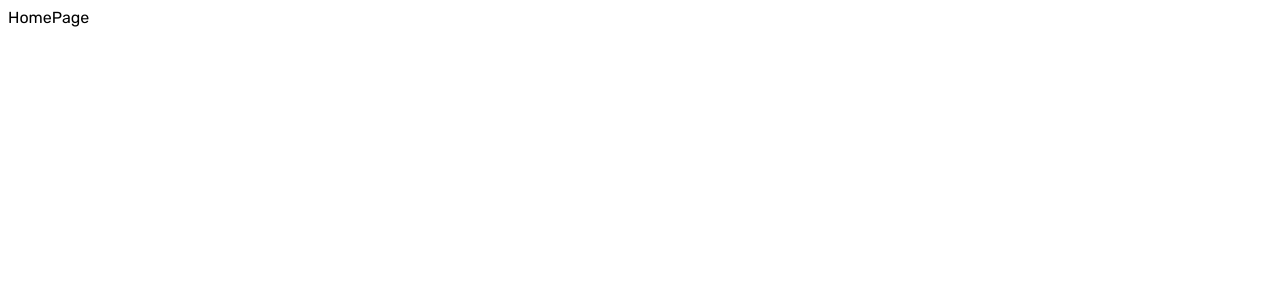
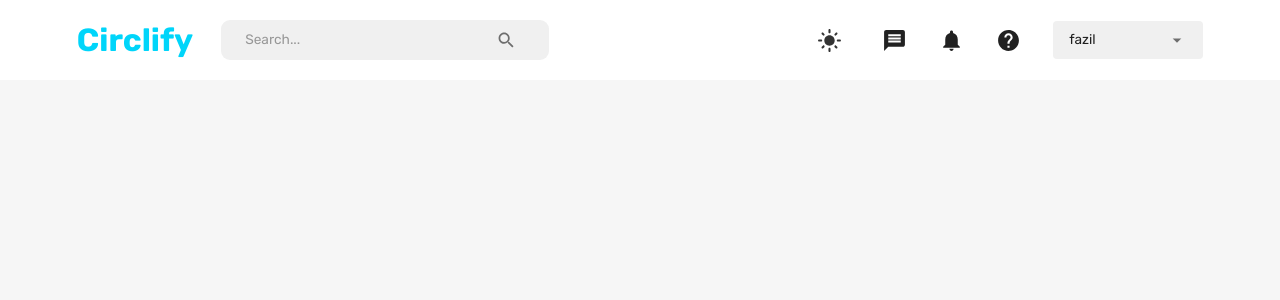
Before and after one commit to fazil2915/Circlify, a React (Vite) app in the folder client/: page /home in a window 1280 px wide. Shown: the top 300 px of the page. Built offline with nearby package versions, Linux system fonts and the light colour scheme.

Commit message:
up:navbar with state

```diff
--- a/client/src/App.jsx
+++ b/client/src/App.jsx
@@ -2,21 +2,29 @@
 import HomePage from '@/scenes/homePage';
 import LoginPage from "@/scenes/loginPage";
 import ProfilePage from "@/scenes/profilePage";
+import { useMemo } from 'react';
+import { useSelector } from 'react-redux';
+import { CssBaseline,ThemeProvider } from '@mui/material';
+import  {createTheme} from "@mui/material/styles"
+import { themeSettings } from './theme';
 
 
 function App() {
-
+  const mode=useSelector((state)=>state.mode);
+  const theme=useMemo(()=>createTheme(themeSettings(mode)),[mode]);
 
   return (
     <>
-     <BrowserRouter>
+       <BrowserRouter>
+     <ThemeProvider theme={theme}>
+      <CssBaseline/>
      <Routes>
       <Route path='/' element={<LoginPage/>}/>
       <Route path='/home' element={<HomePage/>}/>
       <Route path='/profile/:userId' element={<ProfilePage/>}/>
      </Routes>
+     </ThemeProvider>
      </BrowserRouter>
-
     </>
   );
 }
--- /dev/null
+++ b/client/src/components/FlexBetween.jsx
@@ -0,0 +1,10 @@
+import {Box} from "@mui/material"
+import { styled } from "@mui/system";
+
+const FlexBetween=styled(Box)({
+    display:"flex",
+    justifyContent:"space-between",
+    alignItems:"center"
+})
+
+export default FlexBetween;
--- a/client/src/scenes/homePage/index.jsx
+++ b/client/src/scenes/homePage/index.jsx
@@ -1,7 +1,9 @@
-import react from "react"
-
+import { Box } from "@mui/material";
+import Navbar from "@/scenes/navbar";
 const HomePage =()=>{
-  return <div>HomePage</div>
+  return <Box>
+    <Navbar/>
+  </Box>
 
 };
 
--- a/client/src/scenes/navbar/index.jsx
+++ b/client/src/scenes/navbar/index.jsx
@@ -1,5 +1,197 @@
-const Navbar =()=>{
-    return <div>navbar</div>
-  };
+import { useState } from "react";
+import {
+  Box,
+  IconButton,
+  InputBase,
+  Typography,
+  Select,
+  MenuItem,
+  FormControl,
+  useTheme,
+  useMediaQuery,
+} from "@mui/material";
+import {
+  Search,
+  Message,
+  DarkMode,
+  LightMode,
+  Notifications,
+  Help,
+  Menu,
+  Close,
+} from "@mui/icons-material";
+import { useDispatch, useSelector } from "react-redux";
+import { setMode, setLogout } from "@/state";
+import { useNavigate } from "react-router-dom";
+import FlexBetween from "@/components/FlexBetween";
 
-  export default Navbar;
+const Navbar = () => {
+  const [isMobileMenuToggled, setIsMobileMenuToggled] = useState(false);
+  const dispatch = useDispatch();
+  const navigate = useNavigate();
+  const user = useSelector((state) => state.user);
+  const isNonMobileScreens = useMediaQuery("(min-width: 1000px)");
+
+  const theme = useTheme();
+  const neutralLight = theme.palette.neutral.light;
+  const dark = theme.palette.neutral.dark;
+  const background = theme.palette.background.default;
+  const primaryLight = theme.palette.primary.light;
+  const alt = theme.palette.background.alt;
+
+  const fullName = "fazil";
+
+  return (
+    <FlexBetween padding="1rem 6%" backgroundColor={alt}>
+      <FlexBetween gap="1.75rem">
+        <Typography
+          fontWeight="bold"
+          fontSize="clamp(1rem, 2rem, 2.25rem)"
+          color="primary"
+          onClick={() => navigate("/home")}
+          sx={{
+            "&:hover": {
+              color: primaryLight,
+              cursor: "pointer",
+            },
+          }}
+        >
+          Circlify
+        </Typography>
+        {isNonMobileScreens && (
+          <FlexBetween
+            backgroundColor={neutralLight}
+            borderRadius="9px"
+            gap="3rem"
+            padding="0.1rem 1.5rem"
+          >
+            <InputBase placeholder="Search..." />
+            <IconButton>
+              <Search />
+            </IconButton>
+          </FlexBetween>
+        )}
+      </FlexBetween>
+
+      {/* DESKTOP NAV */}
+      {isNonMobileScreens ? (
+        <FlexBetween gap="2rem">
+          <IconButton onClick={() => dispatch(setMode())}>
+            {theme.palette.mode === "dark" ? (
+              <DarkMode sx={{ fontSize: "25px" }} />
+            ) : (
+              <LightMode sx={{ color: dark, fontSize: "25px" }} />
+            )}
+          </IconButton>
+          <Message sx={{ fontSize: "25px" }} />
+          <Notifications sx={{ fontSize: "25px" }} />
+          <Help sx={{ fontSize: "25px" }} />
+          <FormControl variant="standard" value={fullName}>
+            <Select
+              value={fullName}
+              sx={{
+                backgroundColor: neutralLight,
+                width: "150px",
+                borderRadius: "0.25rem",
+                p: "0.25rem 1rem",
+                "& .MuiSvgIcon-root": {
+                  pr: "0.25rem",
+                  width: "3rem",
+                },
+                "& .MuiSelect-select:focus": {
+                  backgroundColor: neutralLight,
+                },
+              }}
+              input={<InputBase />}
+            >
+              <MenuItem value={fullName}>
+                <Typography>{fullName}</Typography>
+              </MenuItem>
+              <MenuItem onClick={() => dispatch(setLogout())}>Log Out</MenuItem>
+            </Select>
+          </FormControl>
+        </FlexBetween>
+      ) : (
+        <IconButton
+          onClick={() => setIsMobileMenuToggled(!isMobileMenuToggled)}
+        >
+          <Menu />
+        </IconButton>
+      )}
+
+      {/* MOBILE NAV */}
+      {!isNonMobileScreens && isMobileMenuToggled && (
+        <Box
+          position="fixed"
+          right="0"
+          bottom="0"
+          height="100%"
+          zIndex="10"
+          maxWidth="500px"
+          minWidth="300px"
+          backgroundColor={background}
+        >
+          {/* CLOSE ICON */}
+          <Box display="flex" justifyContent="flex-end" p="1rem">
+            <IconButton
+              onClick={() => setIsMobileMenuToggled(!isMobileMenuToggled)}
+            >
+              <Close />
+            </IconButton>
+          </Box>
+
+          {/* MENU ITEMS */}
+          <FlexBetween
+            display="flex"
+            flexDirection="column"
+            justifyContent="center"
+            alignItems="center"
+            gap="3rem"
+          >
+            <IconButton
+              onClick={() => dispatch(setMode())}
+              sx={{ fontSize: "25px" }}
+            >
+              {theme.palette.mode === "dark" ? (
+                <DarkMode sx={{ fontSize: "25px" }} />
+              ) : (
+                <LightMode sx={{ color: dark, fontSize: "25px" }} />
+              )}
+            </IconButton>
+            <Message sx={{ fontSize: "25px" }} />
+            <Notifications sx={{ fontSize: "25px" }} />
+            <Help sx={{ fontSize: "25px" }} />
+            <FormControl variant="standard" value={fullName}>
+              <Select
+                value={fullName}
+                sx={{
+                  backgroundColor: neutralLight,
+                  width: "150px",
+                  borderRadius: "0.25rem",
+                  p: "0.25rem 1rem",
+                  "& .MuiSvgIcon-root": {
+                    pr: "0.25rem",
+                    width: "3rem",
+                  },
+                  "& .MuiSelect-select:focus": {
+                    backgroundColor: neutralLight,
+                  },
+                }}
+                input={<InputBase />}
+              >
+                <MenuItem value={fullName}>
+                  <Typography>{fullName}</Typography>
+                </MenuItem>
+                <MenuItem onClick={() => dispatch(setLogout())}>
+                  Log Out
+                </MenuItem>
+              </Select>
+            </FormControl>
+          </FlexBetween>
+        </Box>
+      )}
+    </FlexBetween>
+  );
+};
+
+export default Navbar;
--- a/client/src/state/index.js
+++ b/client/src/state/index.js
@@ -1,49 +1,47 @@
 import { createSlice } from "@reduxjs/toolkit";
 
-//global state
-const initialState={
-mode:"light",
-user:null,
-token:null,
-posts:[],
-}
+const initialState = {
+  mode: "light",
+  user: null,
+  token: null,
+  posts: [],
+};
 
-export const authSlice=createSlice({
-    name:"auth",
+export const authSlice = createSlice({
+  name: "auth",
   initialState,
-    reducres:{
-        setMode:(state)=>{
-            state.mode=state.mode=== "light"?"dark" :"light"
+  reducers: {
+    setMode: (state) => {
+      state.mode = state.mode === "light" ? "dark" : "light";
     },
-        setLOgin:(state,action)=>{
-            state.user=action.payload.user;
-            state.token=action.payload.token;
+    setLogin: (state, action) => {
+      state.user = action.payload.user;
+      state.token = action.payload.token;
     },
-        setLogout:(state,action)=>{
-         state.user="null",
-         state.token="null"
+    setLogout: (state) => {
+      state.user = null;
+      state.token = null;
     },
-        setFriends:(state,action)=>{
-            if(state.user){
-                state.user.friends=action.payload.friends;
-            }else{
-                console.error("useer friends non-existent :(");
+    setFriends: (state, action) => {
+      if (state.user) {
+        state.user.friends = action.payload.friends;
+      } else {
+        console.error("user friends non-existent :(");
       }
     },
-        setPosts:(state,action)=>{
-            state.posts=action.payload.posts;
+    setPosts: (state, action) => {
+      state.posts = action.payload.posts;
     },
-        setPost:(state,action)=>{
-            const updatedPosts= state.posts.map((post)=>{
-                if(post._id=== action.payload.post_id) return action.payload.post;
+    setPost: (state, action) => {
+      const updatedPosts = state.posts.map((post) => {
+        if (post._id === action.payload.post._id) return action.payload.post;
         return post;
-            })
-            state.posts=updatedPosts;
-        }
+      });
+      state.posts = updatedPosts;
+    },
+  },
+});
 
-    }
-})
-
-export const{setMode,setLogin,setLogout,setFriends,setPosts,setPost}=
+export const { setMode, setLogin, setLogout, setFriends, setPosts, setPost } =
   authSlice.actions;
 export default authSlice.reducer;
```
Also changed, not shown: client/src/main.jsx (+11 -9 lines). Lines whose indentation alone changed are shown as unchanged.
